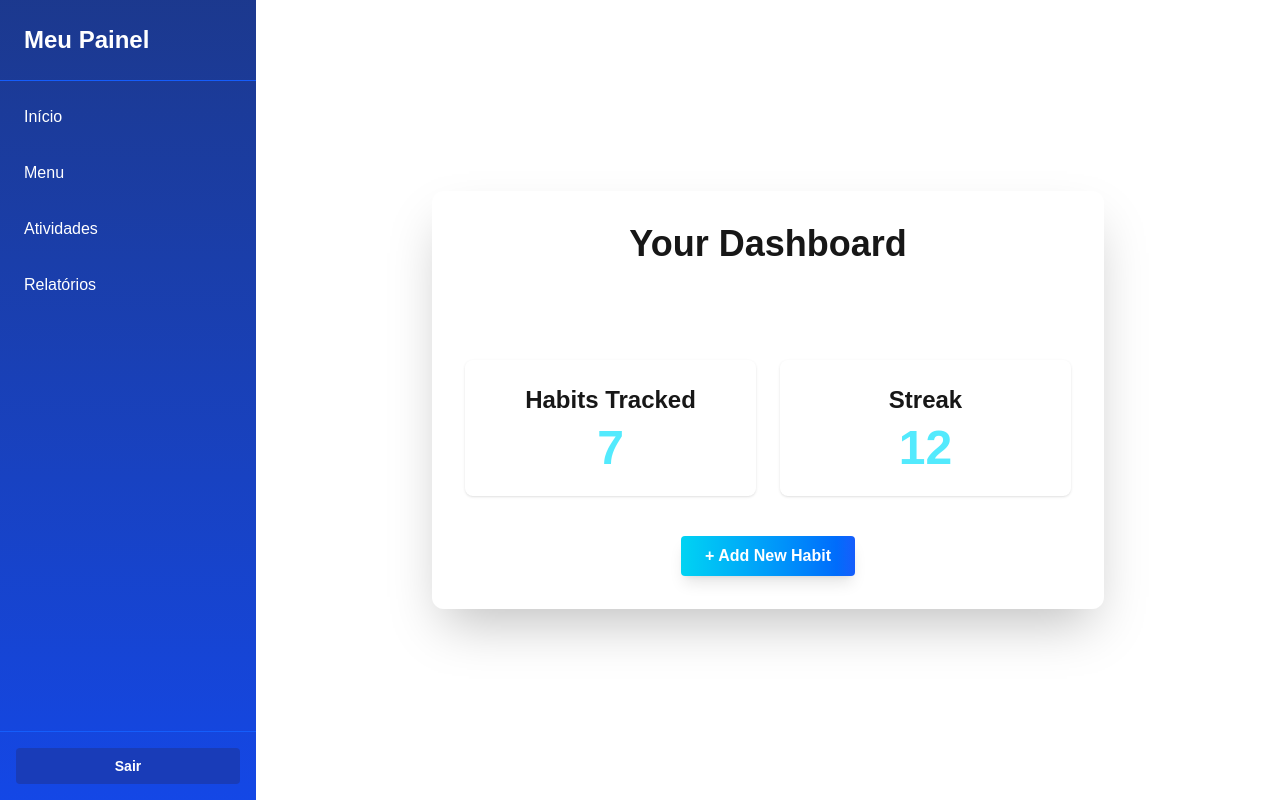
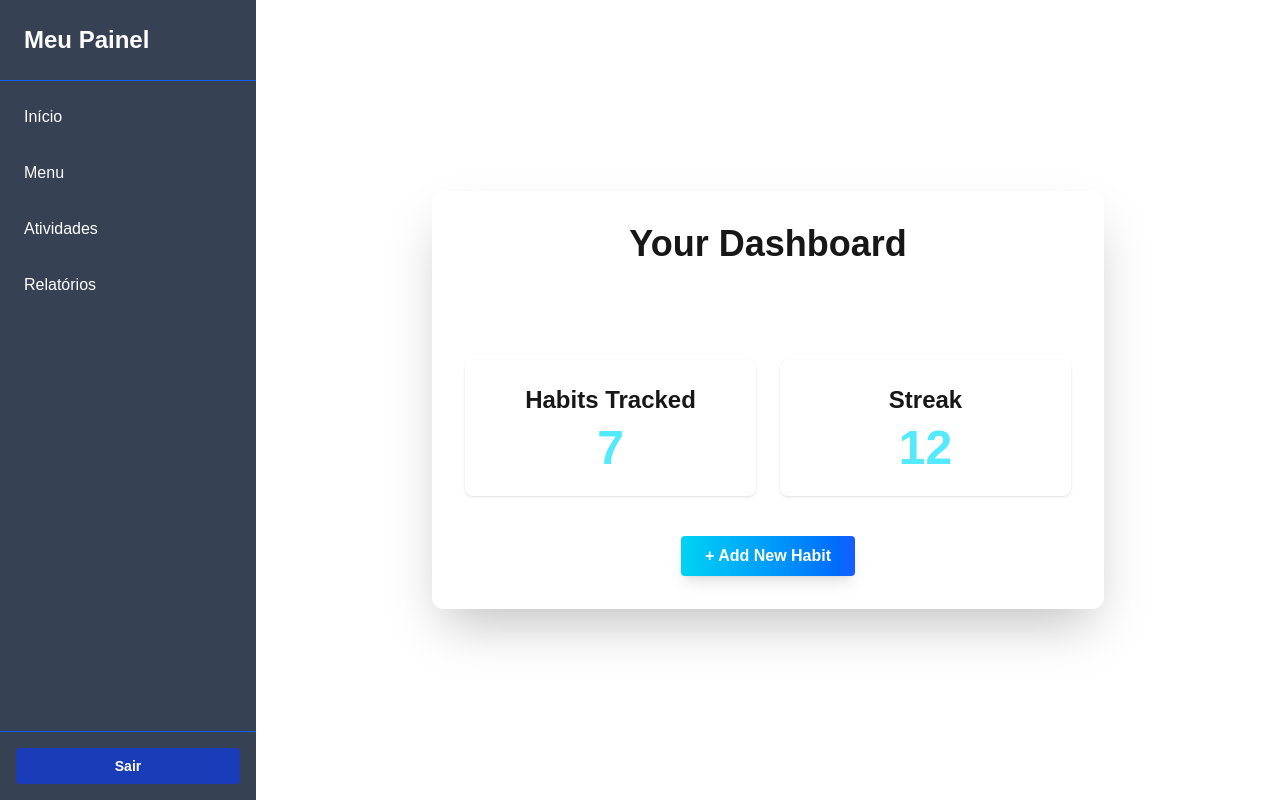
Before and after one commit to Diogojlq/habit-tracker, a Next.js app in the folder frontend/: page /dashboard in a window 1280 px wide. Built offline with nearby package versions, Linux system fonts and the light colour scheme.

Commit message:
feat(sidebar): cahnge sidebar color and sidebar text color

```diff
--- a/frontend/app/components/Sidebar.tsx
+++ b/frontend/app/components/Sidebar.tsx
@@ -1,6 +1,6 @@
 export default function Sidebar() {
   return (
-    <aside className="h-screen w-64 bg-gradient-to-b from-blue-900 to-blue-700 text-white flex flex-col">
+    <aside className="h-screen w-64 bg-gray-700 text-white flex flex-col">
       <div className="p-6 text-2xl font-bold border-b border-blue-600">
         Meu Painel
       </div>
```
